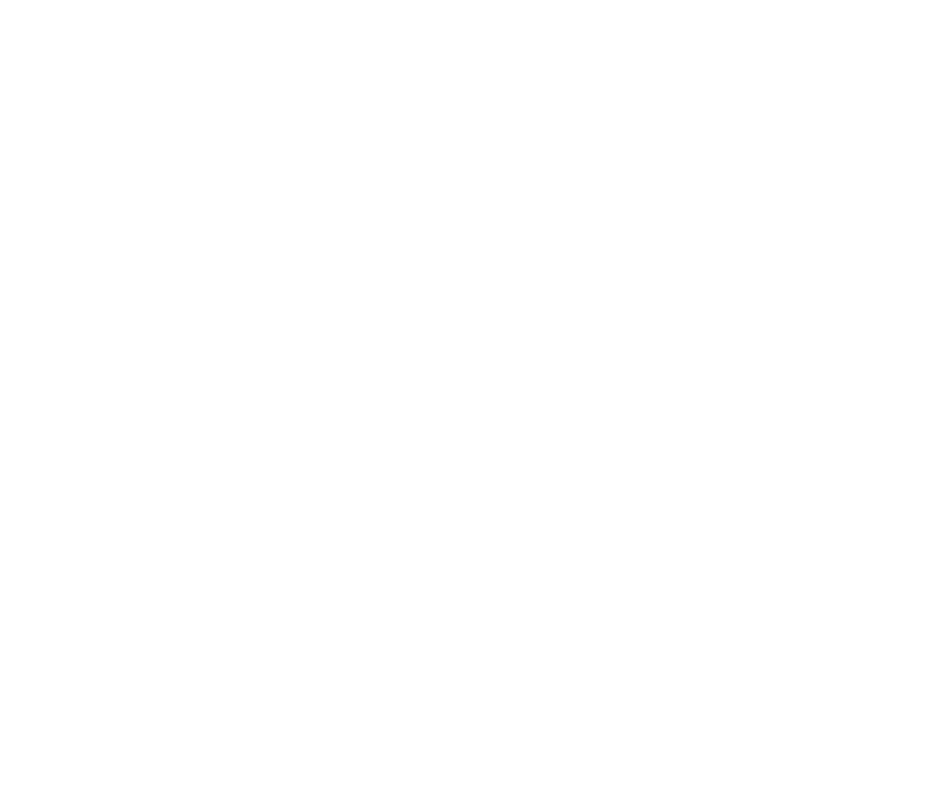
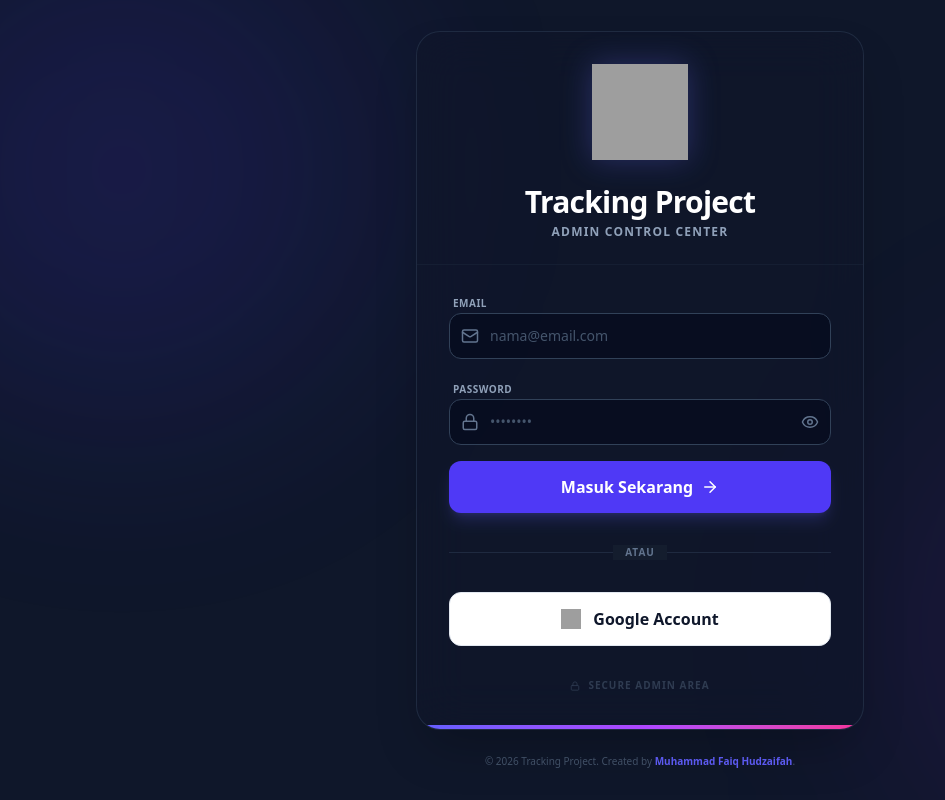
Before and after one commit to emizaff/tracking-project, a React (Vite) app in the folder admin-dashboard/: page /login in a window 1280 px wide. Before the commit this address had no page. Shown: the whole page, without its empty margins (0-945 px from the left). Built offline with nearby package versions, Linux system fonts and the light colour scheme; grey boxes are pictures that could not be loaded.

Commit message:
FIx: Nambah rute /lgin

```diff
--- a/admin-dashboard/src/App.tsx
+++ b/admin-dashboard/src/App.tsx
@@ -1,21 +1,23 @@
-import { BrowserRouter, Routes, Route } from "react-router-dom";
+import { BrowserRouter, Routes, Route, Navigate } from "react-router-dom";
 import LoginPage from "./pages/Login";
 import Dashboard from "./pages/Dashboard";
 import ProjectDetail from "./pages/ProjectDetail";
 import Report from "./pages/Report";
 import Profile from "./pages/Profile";
 import Inbox from "./pages/Inbox";
-// 👇 IMPORT HALAMAN REGISTER
 import Register from "./pages/Register";
 
 function App() {
   return (
     <BrowserRouter>
       <Routes>
-        {/* Halaman Login (Default) */}
-        <Route path="/" element={<LoginPage />} />
+        {/* 👇 1. Route Root: Kalau buka web, langsung arahkan ke /login */}
+        <Route path="/" element={<Navigate to="/login" replace />} />
 
-        {/* 👇 ROUTE REGISTER (Penting buat Google Auth User Baru) */}
+        {/* 👇 2. INI YANG KURANG TADI! (Route Login Eksplisit) */}
+        <Route path="/login" element={<LoginPage />} />
+
+        {/* Route Register */}
         <Route path="/register" element={<Register />} />
 
         {/* Halaman Utama */}
@@ -28,8 +30,11 @@
         <Route path="/report" element={<Report />} />
         <Route path="/profile" element={<Profile />} />
 
-        {/* Route Inbox (Kotak Masuk Ide) */}
+        {/* Route Inbox */}
         <Route path="/inbox" element={<Inbox />} />
+
+        {/* 👇 TAMBAHAN: Wildcard (Kalau user asal ketik url ngawur, balikin ke login) */}
+        <Route path="*" element={<Navigate to="/login" replace />} />
       </Routes>
     </BrowserRouter>
   );
```
